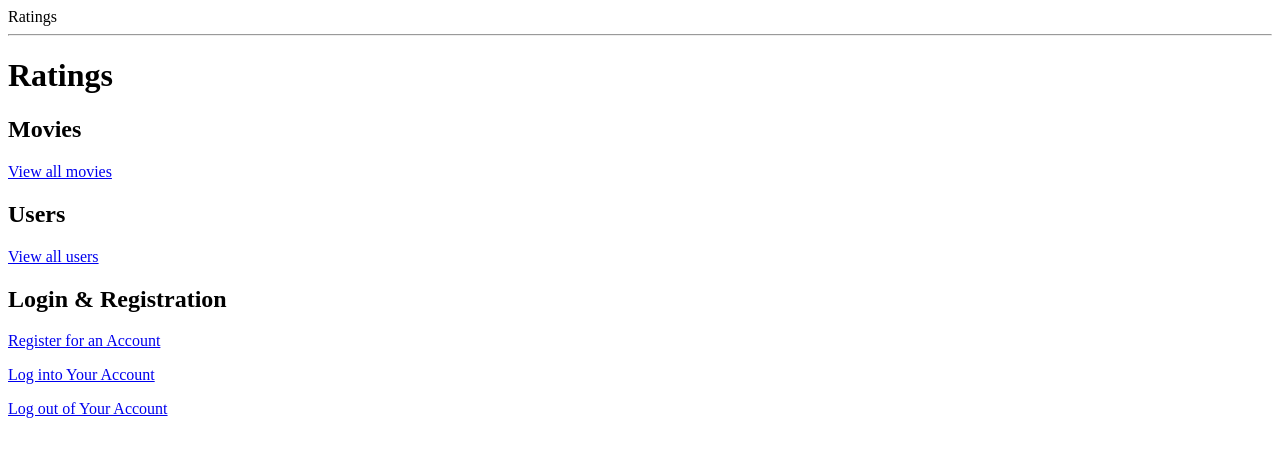
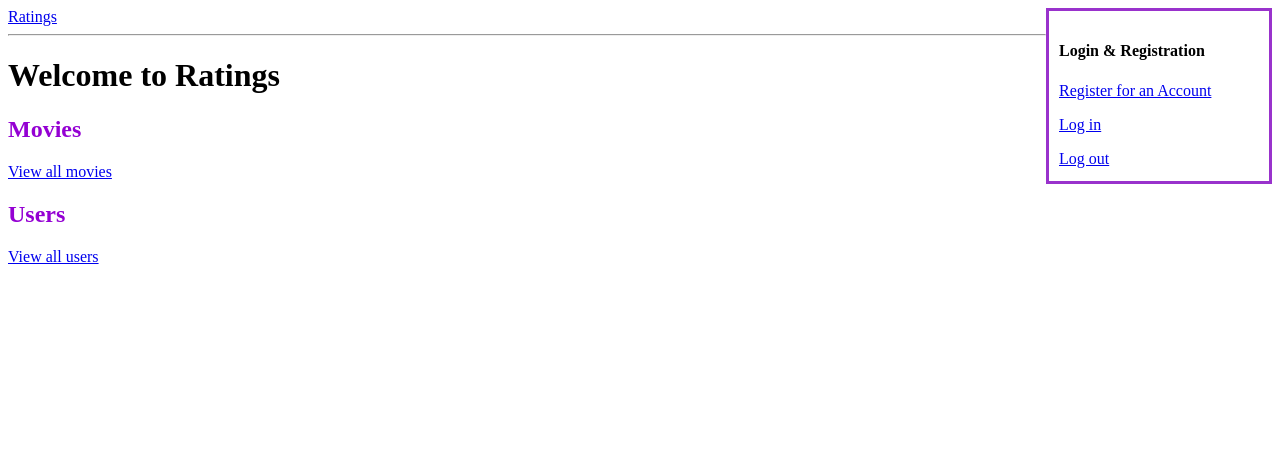
Before and after one commit to alyssalew/ratings, a Flask app: page / in a window 1280 px wide. Shown: the top 457 px of the page. Run offline with Flask 2, Linux system fonts and the light colour scheme.

Commit message:
Begin basic CSS  styling

```diff
--- /dev/null
+++ b/static/styles.css
@@ -0,0 +1,16 @@
+#login_reg {
+    float: right;
+    width: 200px;
+    height: 150px;
+    border: 3px solid darkorchid;
+    padding: 10px;
+}
+
+h2 {
+    color: darkviolet;
+}
+
+
+#user_rate {
+    background-color: violet;
+}
--- a/templates/base.html
+++ b/templates/base.html
@@ -1,4 +1,5 @@
-<!DOCTYPE html><html>
+<!DOCTYPE html>
+<html>
     <head>
         <title>Ratings</title>
         {% with messages = get_flashed_messages() %}
@@ -10,13 +11,20 @@
                 </ul>
             {% endif %}
         {% endwith %}
+        <link rel="stylesheet" href="static/styles.css">
     </head>
-    Ratings
+        <a href="/"> Ratings </a>
+
+        <div id="login_reg">
+            <h4>Login &amp; Registration</h4>
+            <p><a href="/register">Register for an Account</a></p>
+            <p><a href="/login">Log in</a></p>
+            <p><a href="/logout">Log out</a></p>
+        </div>
 
         <hr>
-    {% block content %} put the content here {% endblock %}
 
     <body>
-
+        {% block content %} put the content here {% endblock %}
     </body>
 </html>
--- a/templates/homepage.html
+++ b/templates/homepage.html
@@ -1,7 +1,7 @@
 {% extends 'base.html' %}
 {% block content %}
 
-<h1>Ratings</h1>
+<h1>Welcome to Ratings</h1>
 
 <h2>Movies</h2>
 <p><a href="/movies">View all movies</a></p>
@@ -9,10 +9,4 @@
 <h2>Users</h2>
 <p><a href="/users">View all users</a></p>
 
-<h2>Login &amp; Registration</h2>
-<p><a href="/register">Register for an Account</a></p>
-<p><a href="/login">Log into Your Account</a></p>
-
-<p><a href="/logout">Log out of Your Account</a></p>
-
 {% endblock %}
--- a/templates/user_page.html
+++ b/templates/user_page.html
@@ -11,7 +11,7 @@
 <h3> Movies</h3>
     <ul>
     {% for obj in movies %}
-        <li>{{obj.movie.title}} ----- {{obj.score}}</li>
+        <li><a href="/movies/{{obj.movie_id}}"> {{obj.movie.title}} </a> ----- {{obj.score}}</li>
     {% endfor %}
     </ul>
 
```
Also changed, not shown: templates/movie_page.html (+6 -5 lines). Lines whose indentation alone changed are shown as unchanged.
